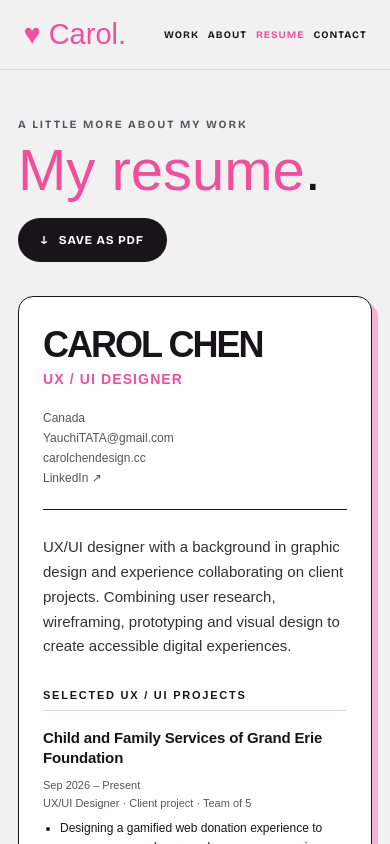
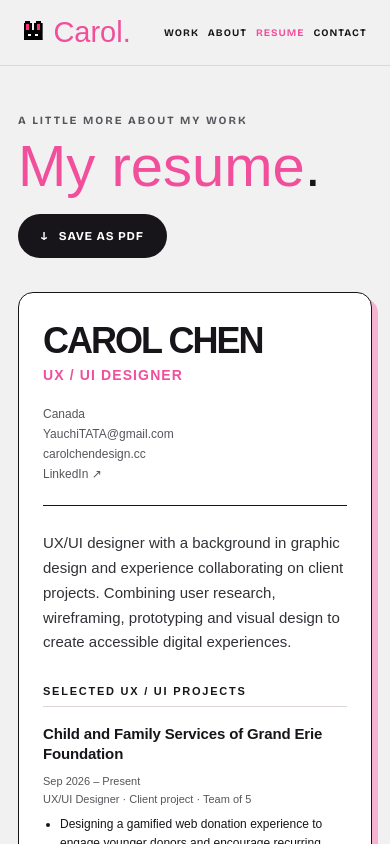
Before and after one commit to 4379830730/carolchen-design, a plain HTML site: page resume.html in a window 390 px wide. Shown: the top 844 px of the page. Drawn offline with nearby package versions, Linux system fonts and the light colour scheme; a web font is replaced by a local one.

Commit message:
Match resume navigation logo to homepage

```diff
--- a/resume.html
+++ b/resume.html
@@ -33,8 +33,9 @@
 
 /* Resume copy uses a standard, readable font on screen and in print. */
 .sheet { font-family: Arial, Helvetica, sans-serif; }
+.logo{display:flex;align-items:center;gap:10px;line-height:1}.nav-rabbit{position:relative;display:inline-block;flex:0 0 26px;width:26px;height:26px;overflow:hidden;transform:translateY(-2px)}.nav-rabbit img{position:absolute;width:165%;height:165%;max-width:none;left:50%;top:50%;transform:translate(-50%,-50%);object-fit:contain;image-rendering:pixelated}@media(max-width:768px){.nav-rabbit{width:20px;height:20px;flex-basis:20px}}
 </style></head>
-<body><nav aria-label="Main navigation"><a class="logo" href="index.html">♥ Carol.</a><div class="navlinks"><a href="index.html#projects">Work</a><a href="about.html">About</a><a href="resume.html" aria-current="page">Resume</a><a href="mailto:YauchiTATA@gmail.com">Contact</a></div></nav>
+<body><nav aria-label="Main navigation"><a class="logo" href="index.html"><span class="nav-rabbit" aria-hidden="true"><img src="favicon.png" alt=""></span>Carol.</a><div class="navlinks"><a href="index.html#projects">Work</a><a href="about.html">About</a><a href="resume.html" aria-current="page">Resume</a><a href="mailto:YauchiTATA@gmail.com">Contact</a></div></nav>
 <main class="wrap"><header class="intro"><div><div class="eyebrow">A little more about my work</div><h1>My resume<span style="color:#17151a">.</span></h1></div><button class="print" type="button" onclick="window.print()">↓ &nbsp; Save as PDF</button></header>
 <article class="sheet"><header class="masthead"><div><h2 class="name">CAROL CHEN</h2><p class="role">UX / UI Designer</p></div><div class="contact"><span>Canada</span><a href="mailto:YauchiTATA@gmail.com">YauchiTATA@gmail.com</a><a href="https://carolchendesign.cc">carolchendesign.cc</a><a href="https://www.linkedin.com/in/carol-chen-6a4a75329/" target="_blank" rel="noopener noreferrer">LinkedIn ↗</a></div></header>
 <p class="summary">UX/UI designer with a background in graphic design and experience collaborating on client projects. Combining user research, wireframing, prototyping and visual design to create accessible digital experiences.</p>
```
